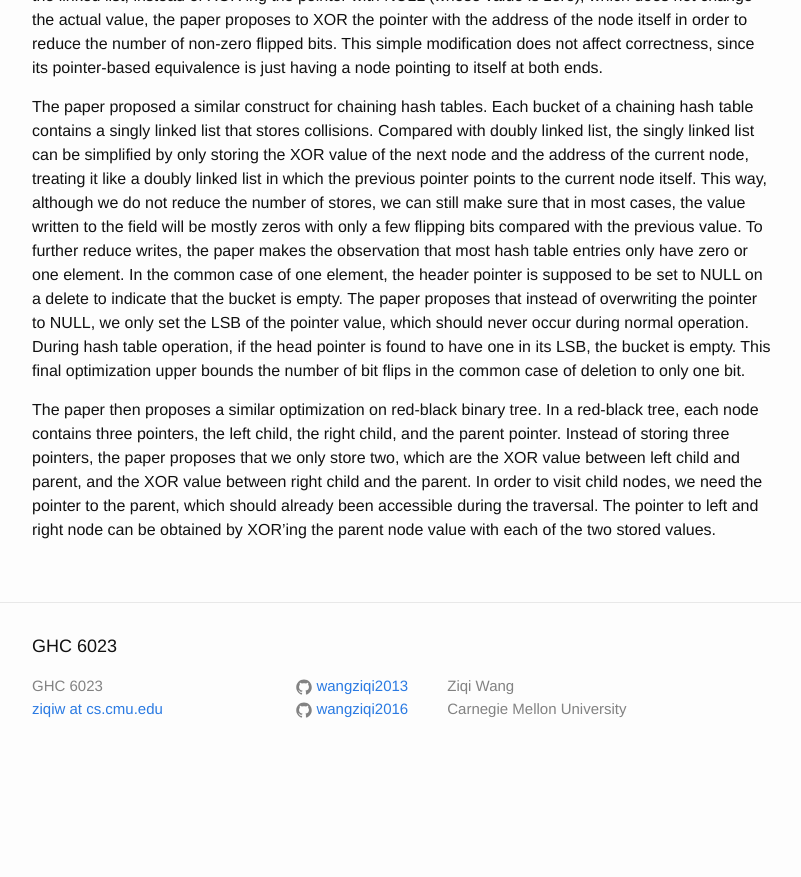
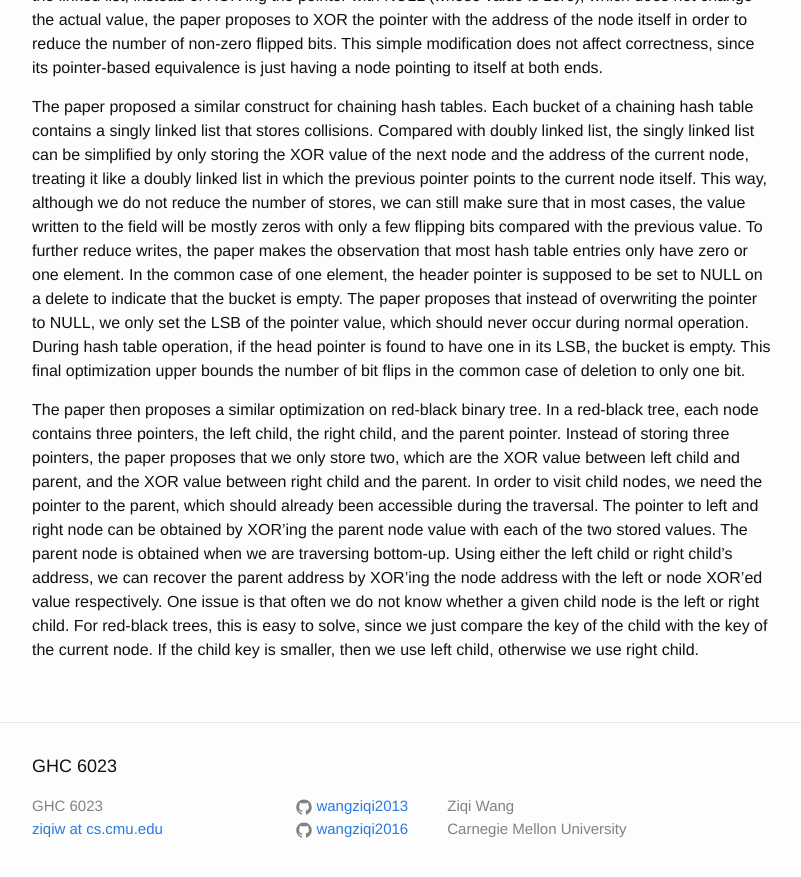
Before and after one commit to wangziqi2013/wangziqi2013.github.io, a Jekyll site: the page built from _posts/2019-12-07-optimizing-systems-for-nvm-by-reducing-bit-flipping.markdown, in a window 1280 px wide and 900 px high, scrolled down 1600 px. Shown: the top 877 px of the window, without its empty margins (238-1039 px from the left). Built offline with Jekyll 4.4.1, drawn with Linux system fonts in a browser that asks for light colours; before the commit the page ends 2380 px from its top, so only the background shows below that.

Commit message:
Finish rb tree

```diff
--- a/_posts/2019-12-07-optimizing-systems-for-nvm-by-reducing-bit-flipping.markdown
+++ b/_posts/2019-12-07-optimizing-systems-for-nvm-by-reducing-bit-flipping.markdown
@@ -74,4 +74,8 @@ pointers, the left child, the right child, and the parent pointer. Instead of st
 that we only store two, which are the XOR value between left child and parent, and the XOR value between right child and
 the parent. In order to visit child nodes, we need the pointer to the parent, which should already been accessible
 during the traversal. The pointer to left and right node can be obtained by XOR'ing the parent node value with each
-of the two stored values.
+of the two stored values. The parent node is obtained when we are traversing bottom-up. Using either the left child
+or right child's address, we can recover the parent address by XOR'ing the node address with the left or node XOR'ed
+value respectively. One issue is that often we do not know whether a given child node is the left or right child. For
+red-black trees, this is easy to solve, since we just compare the key of the child with the key of the current node. If
+the child key is smaller, then we use left child, otherwise we use right child.
```
